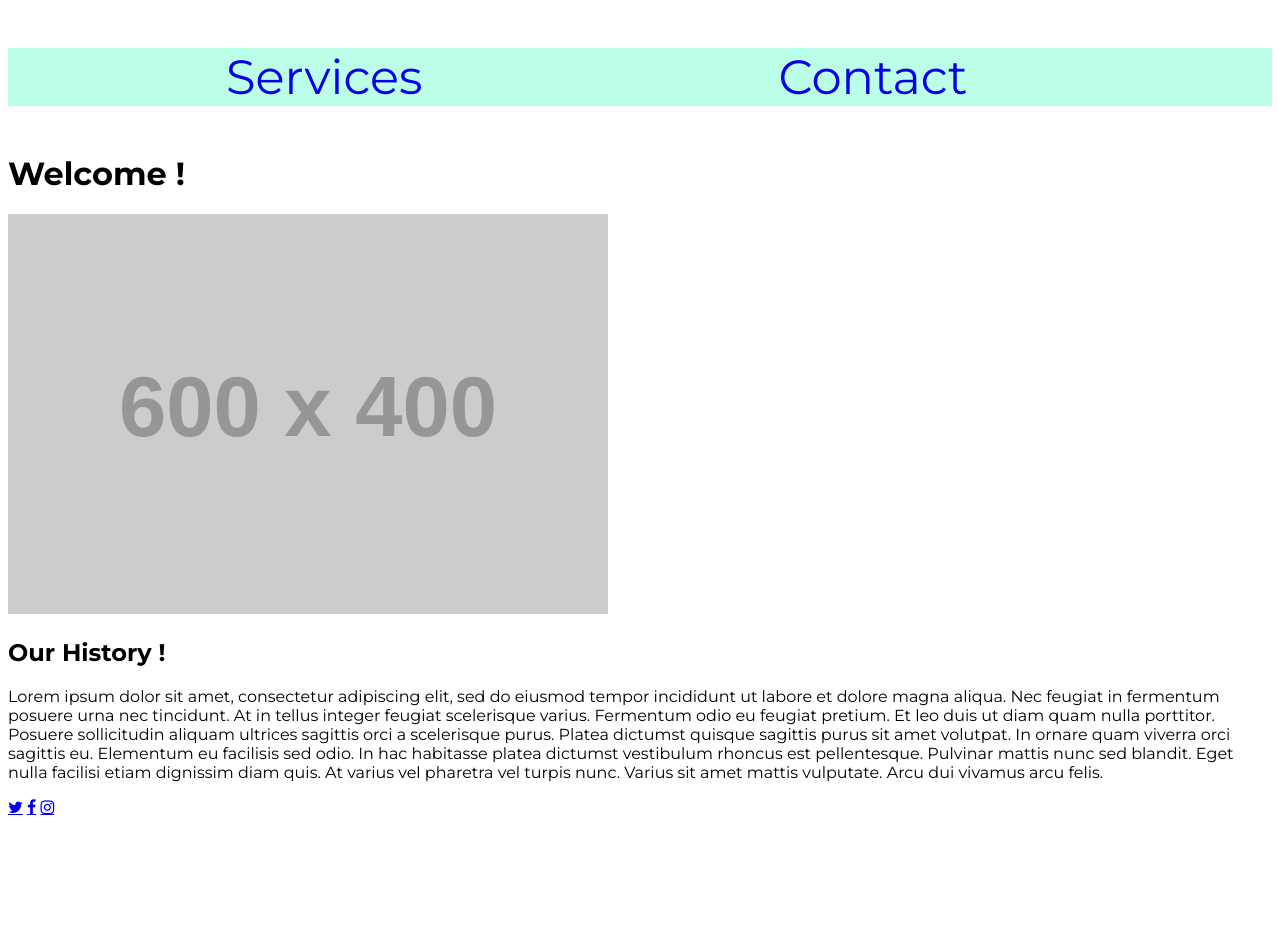
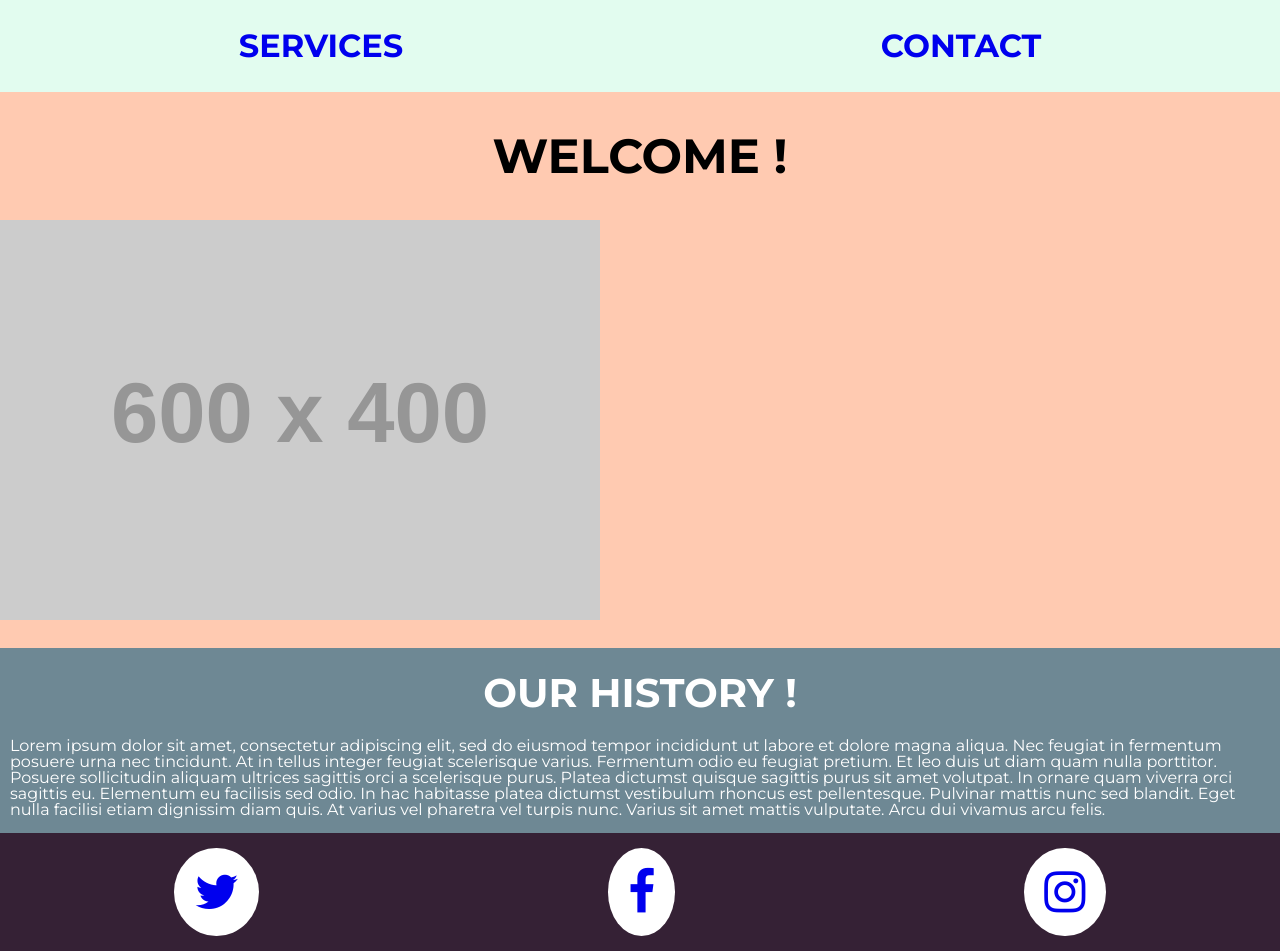
Before and after one commit to pedd0030/mtm6201-midterm, a plain HTML site: page index.html in a window 1280 px wide. Before the commit the page ends 825 px from the top, so only its background shows below. Drawn offline with Linux system fonts and the light colour scheme; placeholder pictures from the web are drawn by us.

Commit message:
did alot

```diff
--- a/css/stylesheet.css
+++ b/css/stylesheet.css
@@ -1,32 +1,150 @@
+/* http://meyerweb.com/eric/tools/css/reset/
+   v2.0 | 20110126
+   License: none (public domain)
+*/
+
+html, body, div, span, applet, object, iframe,
+h1, h2, h3, h4, h5, h6, p, blockquote, pre,
+a, abbr, acronym, address, big, cite, code,
+del, dfn, em, img, ins, kbd, q, s, samp,
+small, strike, strong, sub, sup, tt, var,
+b, u, i, center,
+dl, dt, dd, ol, ul, li,
+fieldset, form, label, legend,
+table, caption, tbody, tfoot, thead, tr, th, td,
+article, aside, canvas, details, embed,
+figure, figcaption, footer, header, hgroup,
+menu, nav, output, ruby, section, summary,
+time, mark, audio, video {
+	margin: 0;
+	padding: 0;
+	border: 0;
+	font-size: 100%;
+	font: inherit;
+	vertical-align: baseline;
+}
+/* HTML5 display-role reset for older browsers */
+article, aside, details, figcaption, figure,
+footer, header, hgroup, menu, nav, section {
+	display: block;
+}
+body {
+	line-height: 1;
+}
+ol, ul {
+	list-style: none;
+}
+blockquote, q {
+	quotes: none;
+}
+blockquote:before, blockquote:after,
+q:before, q:after {
+	content: '';
+	content: none;
+}
+table {
+	border-collapse: collapse;
+	border-spacing: 0;
+}
+
+
+
+
 /* General Site Styles */
 
 body{
     font-family: "Montserrat";
+    background-color: #ffcab1;
 }
 
 nav{
-    background-color: rgb(187, 255, 232);
-
+   background-color: rgba(226,252,239,255);
+    padding-top: none;
 }
 
 nav ul{
     list-style: none;
 }
 
+a:visited{
+    color: inherit;
+}
+
+nav a:hover{
+    color: #352135;
+}
+
 nav ul{
     display: flex;
     justify-content: space-around;
     justify-items: center;
-    padding-right: 10%;
-    font-size: 3rem;
-
+    font-size: 2rem;
+    text-transform: uppercase;
+    font-weight: bold;
 }
 
+footer ul{
+    display: flex;
+    justify-content: space-around;
+    justify-items: center;
+    padding-top: 15px;
+    padding-bottom: 15px;
+    text-decoration: none;
+    font-size: 3rem;
+}
+
+footer li{
+    background: white;
+    padding: 20px;
+    border-radius: 50%;
+}
+
+nav li{
+    padding-right: 40px;
+    padding-left: 40px;
+    padding-bottom: 30px;
+    padding-top: 30px;
+}
 
 ul a{
 text-decoration: none;
 }
 
+h1{
+    text-align: center;
+    margin-top: 40px;
+    margin-bottom: 40px;
+    font-size: 3rem;
+    font-weight: bolder;
+    text-transform: uppercase;
+}
+
+h2{
+    text-align: center;
+    margin-top: 25px;
+    margin-bottom: 25px;
+    font-size: 2.5rem;
+    padding-top: 25px;
+    font-weight: bold;
+    text-transform: uppercase;
+}
+
+main{
+    background-color: #6e8894;
+    padding-bottom: 15px;
+}
+.whitetext{
+    color: white;
+}
+
+footer{
+    background-color: #352135;    ;
+}
+
+p{
+    margin-left: 10px;
+    margin-right: 10px;
+}
 
 
 /* Mobile Styles */
@@ -35,4 +153,10 @@ text-decoration: none;
     font-size: 1.4rem;
    }
 
+   .homepageimage{
+    display: block;
+    margin-left: auto;
+    margin-right: auto;
+   }
+
   }
--- a/index.html
+++ b/index.html
@@ -13,26 +13,27 @@
 </head>
 <body>
     <header>
-
         <nav>
             <ul>
-                <li> <a href="#"> Services </a> </li>
-                <li> <a href="#"> Contact </a>  </li>
+                <li> <a href="services.html"> Services </a> </li>
+                <li> <a href="contact.html"> Contact </a>  </li>
             </ul>
         </nav>
         <h1> Welcome ! </h1>
         <picture>
-            <img src="https://dummyimage.com/600x400/" alt="">
+            <img class="homepageimage" src="https://dummyimage.com/600x400/" alt="">
         </picture>
     </header>
     <main>
-        <h2> Our History ! </h2>
-        <p> Lorem ipsum dolor sit amet, consectetur adipiscing elit, sed do eiusmod tempor incididunt ut labore et dolore magna aliqua. Nec feugiat in fermentum posuere urna nec tincidunt. At in tellus integer feugiat scelerisque varius. Fermentum odio eu feugiat pretium. Et leo duis ut diam quam nulla porttitor. Posuere sollicitudin aliquam ultrices sagittis orci a scelerisque purus. Platea dictumst quisque sagittis purus sit amet volutpat. In ornare quam viverra orci sagittis eu. Elementum eu facilisis sed odio. In hac habitasse platea dictumst vestibulum rhoncus est pellentesque. Pulvinar mattis nunc sed blandit. Eget nulla facilisi etiam dignissim diam quis. At varius vel pharetra vel turpis nunc. Varius sit amet mattis vulputate. Arcu dui vivamus arcu felis. </p>
+        <h2 class="whitetext"> Our History ! </h2>
+        <p class="whitetext"> Lorem ipsum dolor sit amet, consectetur adipiscing elit, sed do eiusmod tempor incididunt ut labore et dolore magna aliqua. Nec feugiat in fermentum posuere urna nec tincidunt. At in tellus integer feugiat scelerisque varius. Fermentum odio eu feugiat pretium. Et leo duis ut diam quam nulla porttitor. Posuere sollicitudin aliquam ultrices sagittis orci a scelerisque purus. Platea dictumst quisque sagittis purus sit amet volutpat. In ornare quam viverra orci sagittis eu. Elementum eu facilisis sed odio. In hac habitasse platea dictumst vestibulum rhoncus est pellentesque. Pulvinar mattis nunc sed blandit. Eget nulla facilisi etiam dignissim diam quis. At varius vel pharetra vel turpis nunc. Varius sit amet mattis vulputate. Arcu dui vivamus arcu felis. </p>
     </main>
     <footer>
-        <a href="#" class="fa fa-twitter"> </a>
-        <a href="#" class="fa fa-facebook"> </a>
-        <a href="#" class="fa fa-instagram"> </a>
+        <ul>
+        <li><a href="https://twitter.com/?lang=en" class="fa fa-twitter"> </a></li>
+       <li>  <a href="https://www.facebook.com/" class="fa fa-facebook"> </a> </li>
+       <li> <a href="https://www.instagram.com/" class="fa fa-instagram"> </a> </li>
+     </ul>
     </footer>
 </body>
 </html>
```
Also changed, not shown: contact.html (+2 -5 lines), services.html (+2 -2 lines), 1 other file.
